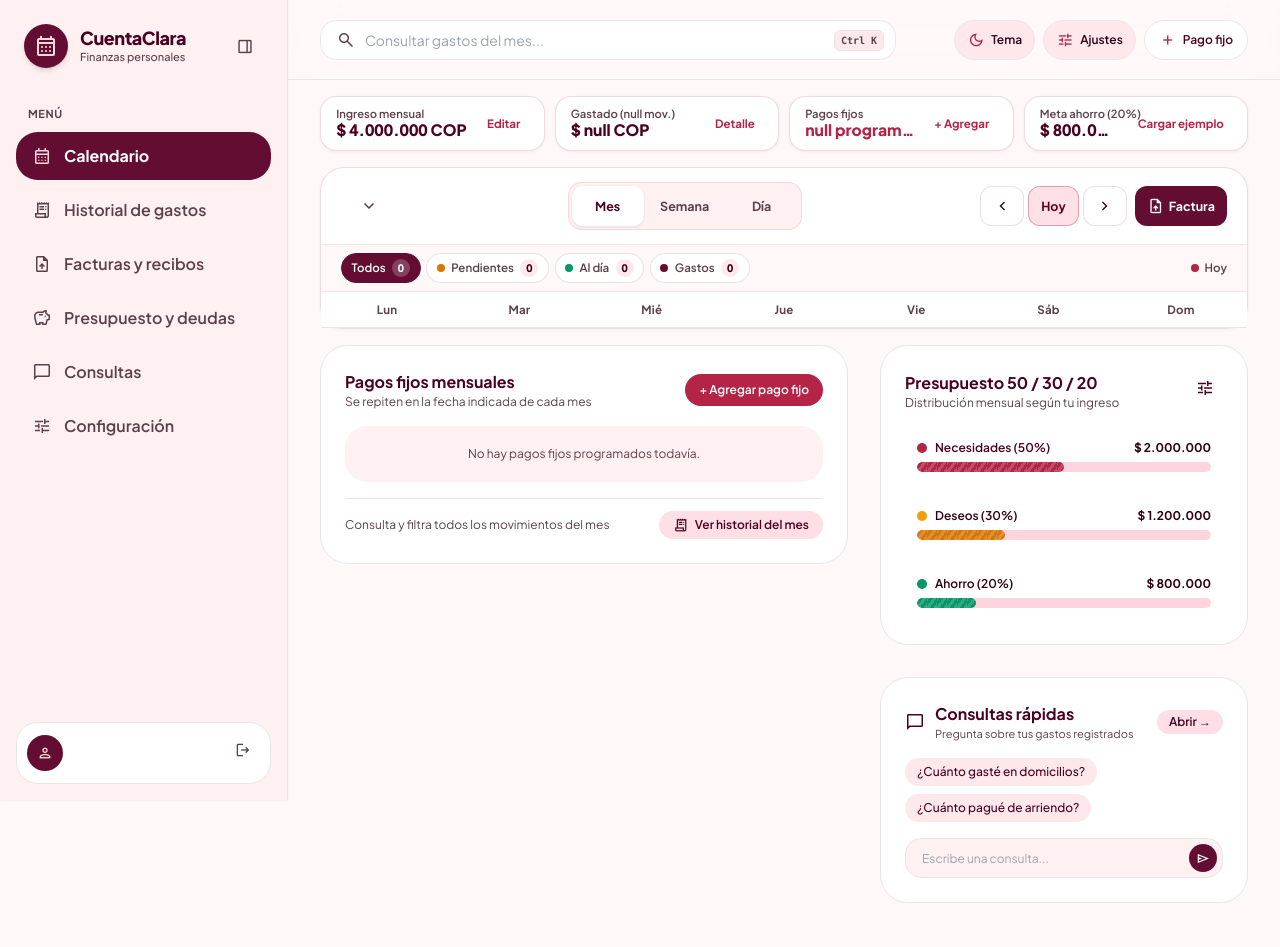
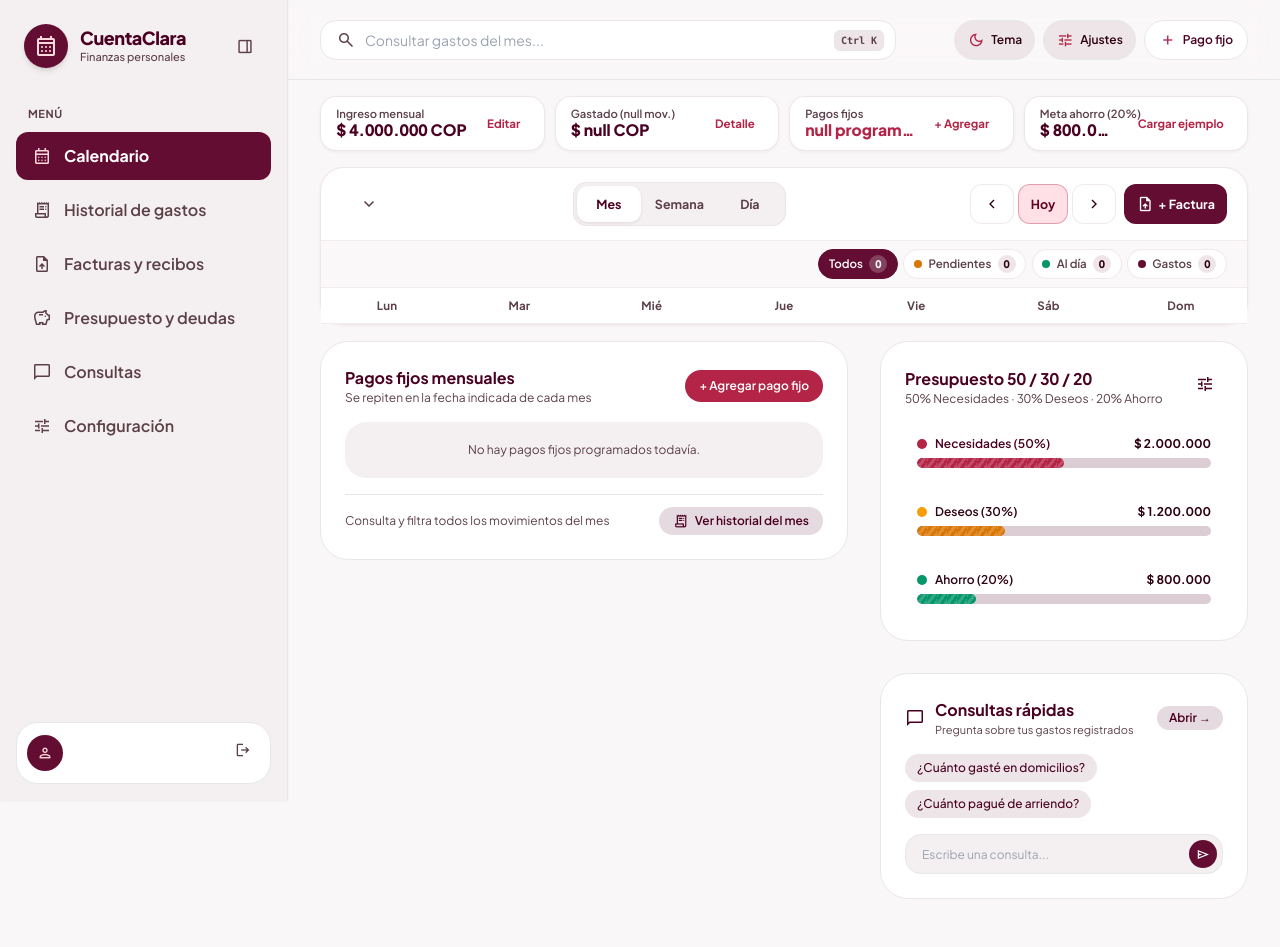
Before and after one commit to Samuelgelvez20/CuentaClara, a Spring app: page /dashboard/index in a window 1280 px wide. Before the commit the page ends 903 px from the top, so only its background shows below. Run offline with Thymeleaf, Linux system fonts and the light colour scheme; the template is opened without the code that fills it, so the values that code supplies are empty; some libraries are stand-ins or nearby versions.

Commit message:
fix(calendar): resolve header clipping, today indicator, duplicate totals, merchant titles, tabular-nums, and bottom canvas

```diff
--- a/src/main/resources/static/css/calendar-redesign.css
+++ b/src/main/resources/static/css/calendar-redesign.css
@@ -92,8 +92,11 @@
     flex-wrap: wrap;
     align-items: center;
     justify-content: space-between;
-    gap: 0.75rem 1rem;
+    gap: 0.65rem 0.85rem;
     padding: 0.875rem 1.25rem;
+    min-width: 0;
+    width: 100%;
+    box-sizing: border-box;
     border-bottom: 1px solid color-mix(in srgb, var(--outline-variant) 45%, transparent);
 }
 
@@ -102,6 +105,7 @@
     align-items: center;
     gap: 0.5rem;
     position: relative;
+    min-width: 0;
 }
 
 .cc-cal-month-title {
@@ -111,6 +115,7 @@
     letter-spacing: -0.02em;
     margin: 0;
     line-height: 1.2;
+    font-variant-numeric: tabular-nums;
 }
 
 /* Menú discreto para saltar a cualquier mes/año */
@@ -168,18 +173,21 @@
     border: 1px solid color-mix(in srgb, var(--outline-variant) 45%, transparent);
     border-radius: 0.85rem;
     gap: 2px;
+    max-width: 100%;
+    flex-shrink: 0;
 }
 
 .cc-segmented-btn {
-    min-height: 40px;
-    min-width: 72px;
-    padding: 0 0.9rem;
+    min-height: 36px;
+    min-width: 64px;
+    padding: 0 0.75rem;
     border: 0;
     border-radius: 0.65rem;
     background: transparent;
     color: var(--on-surface-variant);
     font-size: 0.78rem;
     font-weight: 700;
+    white-space: nowrap;
     cursor: pointer;
     transition: background-color 160ms ease, color 160ms ease, transform 120ms var(--ease-out);
 }
--- a/src/main/resources/static/css/cuentaclara-theme.css
+++ b/src/main/resources/static/css/cuentaclara-theme.css
@@ -22,19 +22,19 @@
     --tertiary-container: #00695f;
     --tertiary-fixed: #89f5e7;
     --tertiary-fixed-dim: #6bd8cb;
-    --surface: #fff8f8;
-    --background: #fff8f8;
+    --surface: #faf7f8;
+    --background: #faf7f8;
     --surface-bright: #ffffff;
     --surface-container-lowest: #ffffff;
-    --surface-container-low: #fff0f2;
-    --surface-container: #ffe8ec;
-    --surface-container-high: #ffdfe5;
-    --surface-container-highest: #ffd5dd;
+    --surface-container-low: #f4eff1;
+    --surface-container: #ede5e8;
+    --surface-container-high: #e5dae0;
+    --surface-container-highest: #dccdd4;
     --on-surface: #2d0012;
     --on-background: #2d0012;
     --on-surface-variant: #5c4048;
     --outline: #8a6e76;
-    --outline-variant: #dec0c8;
+    --outline-variant: #e2d5da;
     --error: #ba1a1a;
     --error-container: #ffdad6;
     --on-error-container: #93000a;
@@ -374,6 +374,21 @@ html {
     -webkit-tap-highlight-color: transparent;
     -webkit-text-size-adjust: 100%;
     overscroll-behavior: none;
+    background-color: var(--surface);
+}
+
+body {
+    background-color: var(--surface);
+    min-height: 100dvh;
+}
+
+aside nav a,
+#cc-sidebar .cc-nav-link {
+    border-radius: 0.75rem !important;
+}
+
+.tabular-nums {
+    font-variant-numeric: tabular-nums;
 }
 
 button, a, [role="button"] {
--- a/src/main/resources/templates/dashboard/index.html
+++ b/src/main/resources/templates/dashboard/index.html
@@ -169,7 +169,7 @@
 </aside>
 
 <!-- RIGHT DESKTOP/MOBILE WORKSPACE -->
-<div id="cc-main-shell" class="pl-0 lg:pl-72 flex flex-col min-h-screen w-full overflow-x-hidden transition-[padding] duration-200 ease-out">
+<div id="cc-main-shell" class="pl-0 lg:pl-72 flex flex-col min-h-screen w-full min-w-0 overflow-x-clip transition-[padding] duration-200 ease-out">
     <!-- Top Header Bar -->
     <header id="cc-top-header" class="fixed top-0 left-0 lg:left-72 right-0 h-16 lg:h-20 bg-surface/85 backdrop-blur-xl z-30 border-b border-outline-variant/20 transition-[left] duration-200 ease-out">
         <div class="h-16 lg:h-20 w-full px-3 sm:px-6 lg:px-space-xl flex items-center justify-between gap-2 sm:gap-space-md">
@@ -208,7 +208,7 @@
         </div>
     </header>
 
-    <main class="w-full pt-16 lg:pt-20 bg-surface flex-1">
+    <main class="w-full pt-16 lg:pt-20 pb-8 bg-surface flex-1 min-w-0">
         <div class="w-full px-3 sm:px-6 lg:px-8 py-3 sm:py-4 flex flex-col gap-3 sm:gap-4 max-w-[1640px] mx-auto">
 
             <!-- Alertas Flash -->
@@ -314,7 +314,7 @@
                     </div>
 
                     <!-- Derecha: Anterior / Hoy / Siguiente + acceso rápido Subir factura -->
-                    <div class="flex items-center gap-2 flex-wrap">
+                    <div class="flex items-center gap-2 flex-wrap min-w-0 max-w-full">
                         <div class="cc-nav-group" role="group" aria-label="Navegar periodo">
                             <a id="cc-nav-prev" th:href="@{/dashboard(month=${prevMonth})}" class="cc-nav-btn" aria-label="Anterior" title="Anterior">
                                 <span class="material-symbols-outlined text-[18px]">chevron_left</span>
@@ -324,15 +324,15 @@
                                 <span class="material-symbols-outlined text-[18px]">chevron_right</span>
                             </a>
                         </div>
-                        <a href="/upload" class="cc-nav-btn bg-primary-container text-on-primary border-0 hover:opacity-95" title="Subir factura o recibo">
+                        <a href="/upload" class="cc-nav-btn bg-primary-container text-on-primary border-0 hover:opacity-95 whitespace-nowrap flex-shrink-0" title="Subir factura o recibo">
                             <span class="material-symbols-outlined text-[18px] mr-1">upload_file</span>
-                            <span class="hidden sm:inline">Factura</span>
+                            <span class="hidden sm:inline">+ Factura</span>
                         </a>
                     </div>
                 </div>
 
-                <!-- Barra de filtros rápidos con conteos + leyenda compacta de 4 estados -->
-                <div class="cc-legend-inline justify-between" aria-label="Filtros y leyenda del calendario">
+                <!-- Barra de filtros rápidos con conteos -->
+                <div class="cc-legend-inline" aria-label="Filtros del calendario">
                     <div class="cc-filter-pills" id="cc-filter-pills" role="group" aria-label="Filtrar movimientos del calendario">
                         <button type="button" class="cc-filter-pill is-active" data-cal-filter="all">
                             <span>Todos</span>
@@ -354,10 +354,6 @@
                             <span class="cc-pill-count" id="cc-count-expense">0</span>
                         </button>
                     </div>
-                    <span class="cc-legend-item">
-                        <span class="cc-dot cc-dot-today"></span>
-                        <span>Hoy</span>
-                    </span>
                 </div>
 
                 <!-- Área principal del calendario (izquierda: vista Mes/Semana/Día; derecha: panel de día en Paso 4) -->
@@ -398,7 +394,10 @@
                                          th:classappend="${cell.today} ? 'is-today' : ''">
 
                                         <div class="cc-day-top">
-                                            <span class="cc-day-num" th:text="${cell.dayNumber}">1</span>
+                                            <div class="flex items-center gap-1.5">
+                                                <span class="cc-day-num" th:text="${cell.dayNumber}">1</span>
+                                                <span th:if="${cell.today}" class="cc-today-pill">Hoy</span>
+                                            </div>
                                             <button type="button"
                                                     class="cc-cell-add-btn"
                                                     th:attr="data-quick-add-day=${cell.dayNumber}"
@@ -413,6 +412,7 @@
                                              th:with="obCount=${#lists.size(cell.obligations)}, txCount=${#lists.size(cell.transactions)}, totalItems=${obCount + txCount}">
                                             <div th:each="ob, obStat : ${cell.obligations}"
                                                  th:if="${obStat.index < 2}"
+                                                 th:title="${ob.name}"
                                                  class="cc-chip"
                                                  th:classappend="${ob.paidThisMonth} ? 'cc-chip-paid' : 'cc-chip-pending'">
                                                 <span class="cc-chip-title" th:text="${ob.name}">Arriendo</span>
@@ -421,6 +421,7 @@
 
                                             <div th:each="tx, txStat : ${cell.transactions}"
                                                  th:if="${(obCount + txStat.index) < 2}"
+                                                 th:title="${tx.merchantName}"
                                                  class="cc-chip cc-chip-expense">
                                                 <span class="cc-chip-title" th:text="${tx.merchantName}">Comercio</span>
                                                 <span class="cc-chip-amt" th:text="'$' + ${#numbers.formatDecimal(tx.totalAmount, 1, 'POINT', 0, 'COMMA')}"></span>
@@ -440,10 +441,10 @@
                                             <span th:if="${!#lists.isEmpty(cell.transactions)}" class="cc-dot cc-dot-expense"></span>
                                         </div>
 
-                                        <!-- Total del día solo si hay gastos -->
-                                        <div th:if="${cell.dayTotal > 0}"
+                                        <!-- Total del día solo cuando hay múltiples movimientos (evita duplicar el monto de un solo ítem) -->
+                                        <div th:if="${cell.dayTotal > 0 and (#lists.size(cell.obligations) + #lists.size(cell.transactions)) > 1}"
                                              class="cc-cell-total"
-                                             th:text="'$ ' + ${#numbers.formatDecimal(cell.dayTotal, 1, 'POINT', 0, 'COMMA')}">$ 0</div>
+                                             th:text="'Total: $ ' + ${#numbers.formatDecimal(cell.dayTotal, 1, 'POINT', 0, 'COMMA')}">Total: $ 0</div>
 
                                         <!-- Datos ocultos del día para panel lateral, popover, vista semanal y vista diaria -->
                                         <div th:id="'day-data-' + ${cell.dayNumber}" class="hidden"
@@ -599,7 +600,7 @@
                                     </div>
                                 </div>
                                 <div class="flex items-center gap-2 flex-shrink-0">
-                                    <span class="text-xs font-bold text-secondary"
+                                    <span class="text-xs font-bold text-secondary tabular-nums"
                                           th:text="'$ ' + ${#numbers.formatDecimal(ob.estimatedAmount, 1, 'POINT', 0, 'COMMA')}">$ 1.200.000</span>
                                 </div>
                             </div>
@@ -624,9 +625,10 @@
                     <section aria-label="Distribución de tu dinero" class="bg-surface-container-lowest rounded-2xl p-6 border border-outline-variant/30 flex flex-col gap-4">
                         <div class="flex items-center justify-between">
                             <div class="flex flex-col">
-                                <h3 class="text-base text-primary font-bold m-0"
+                                <h3 class="text-base text-primary font-bold m-0 tabular-nums"
                                     th:text="${profile != null ? 'Presupuesto ' + profile.needsPct + ' / ' + profile.wantsPct + ' / ' + profile.savingsPct : 'Presupuesto 50 / 30 / 20'}">Presupuesto 50 / 30 / 20</h3>
-                                <p class="text-xs text-on-surface-variant m-0">Distribución mensual según tu ingreso</p>
+                                <p class="text-xs text-on-surface-variant m-0 tabular-nums"
+                                   th:text="${profile != null ? profile.needsPct + '% Necesidades · ' + profile.wantsPct + '% Deseos · ' + profile.savingsPct + '% Ahorro' : '50% Necesidades · 30% Deseos · 20% Ahorro'}">50% Necesidades · 30% Deseos · 20% Ahorro</p>
                             </div>
                             <a class="p-2 rounded-xl text-primary hover:bg-surface-container-high transition-colors no-underline" href="/profile" title="Editar presupuesto">
                                 <span class="material-symbols-outlined text-[20px]">tune</span>
```
Also changed, not shown: other parts of src/main/resources/static/css/calendar-redesign.css (+25 -8 lines), src/main/resources/static/js/calendar-redesign.js (+28 -0 lines).
